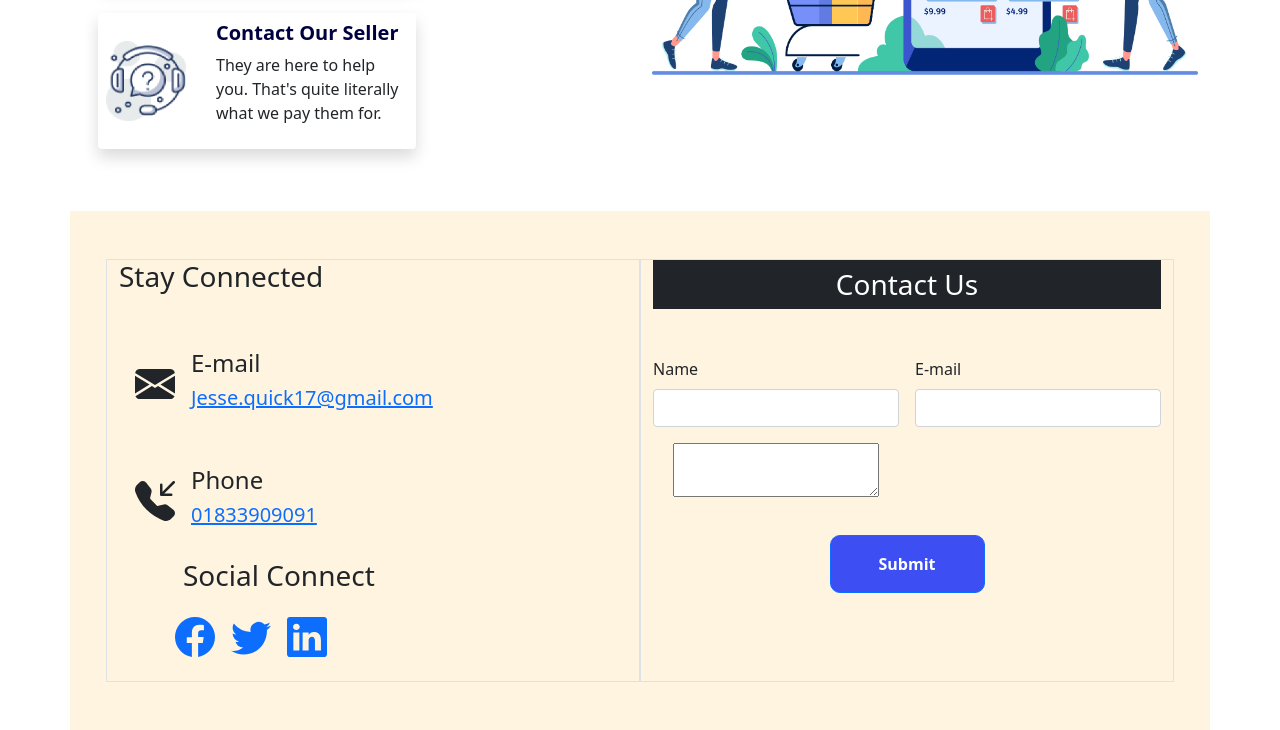
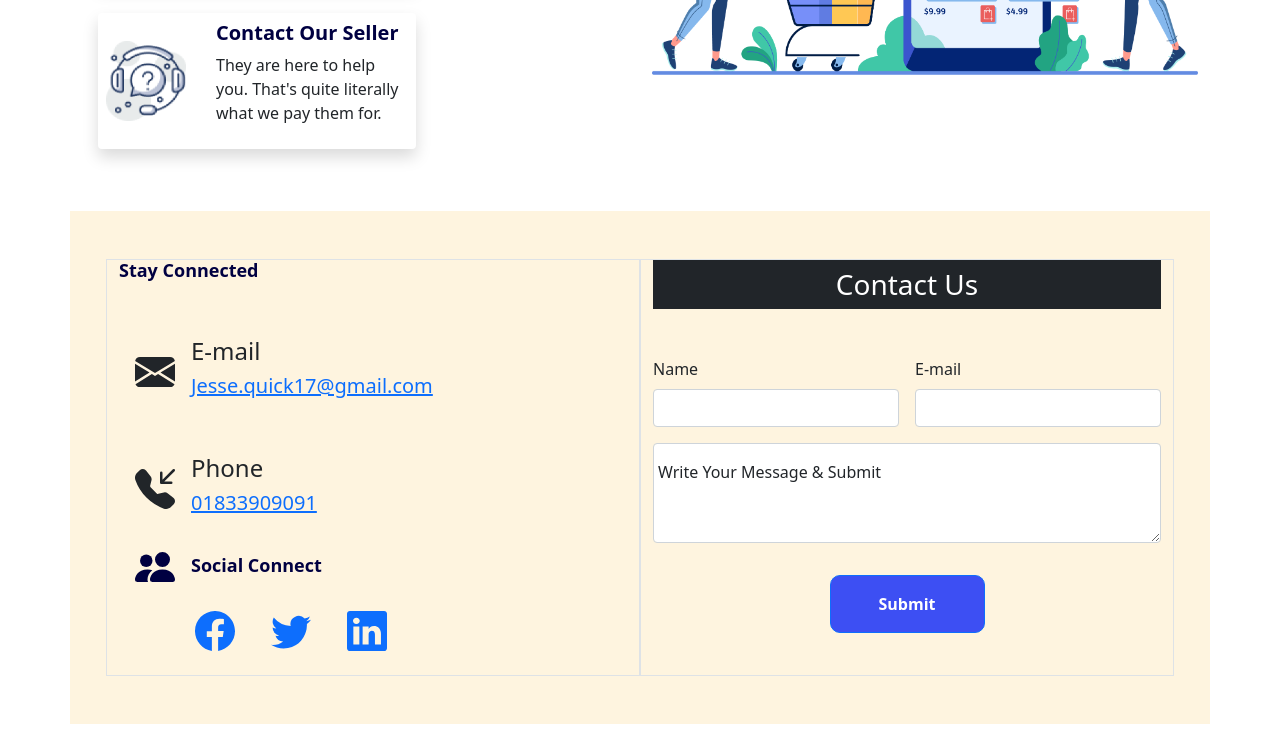
Before and after one commit to Sujan-2021/E-commerce-Responsive-Assignment-2, a plain HTML site: page index.html in a window 1280 px wide. Shown: the part 2417-3147 px from the top of the page. Drawn offline with nearby package versions, Linux system fonts and the light colour scheme.

Commit message:
3rd commit

```diff
--- a/index.html
+++ b/index.html
@@ -252,7 +252,7 @@
     <Section id="contact" class="container mt-5 p-5 custom-bg">
         <div class="row">
             <div class="col-md-6 col-sm-12 border stay-connect ">
-                <H3 class="">Stay Connected</H3> <br><br>
+                <H3 class="h3-custom-font">Stay Connected</H3> <br><br>
                 <div class="connect d-flex align-items-center ">
                     <div class="connect-image p-2 mx-2">
                         <svg xmlns="http://www.w3.org/2000/svg" width="40" height="40" fill="currentColor" class="bi bi-envelope-fill"
@@ -287,9 +287,15 @@
 
 
                     </div>
-                    <div class="connect mt-4 mx-5 ">
-                        <h3 class="mx-3">Social Connect</h3>
-                        <ul class=" list-unstyled d-flex mt-3 my-list">
+                    <div class="connect  mt-4 ">
+                        <h3 class="h3-custom-font"><span class="connect-image p-2 mx-2"><svg xmlns="http://www.w3.org/2000/svg" width="40" height="40" fill="currentColor" class="bi bi-people-fill"
+                            viewBox="0 0 16 16">
+                            <path d="M7 14s-1 0-1-1 1-4 5-4 5 3 5 4-1 1-1 1H7zm4-6a3 3 0 1 0 0-6 3 3 0 0 0 0 6z" />
+                            <path fill-rule="evenodd"
+                                d="M5.216 14A2.238 2.238 0 0 1 5 13c0-1.355.68-2.75 1.936-3.72A6.325 6.325 0 0 0 5 9c-4 0-5 3-5 4s1 1 1 1h4.216z" />
+                            <path d="M4.5 8a2.5 2.5 0 1 0 0-5 2.5 2.5 0 0 0 0 5z" />
+                        </svg></span>Social Connect</h3>
+                        <ul class=" list-unstyled d-flex mt-3 mx-5 my-list">
                             <li class="p-2 "><a href="#"><svg xmlns="http://www.w3.org/2000/svg" width="40" height="40" fill="currentColor" class="bi bi-facebook"
                                 viewBox="0 0 16 16">
                                 <path
@@ -314,16 +320,20 @@
                     <form class="row g-3">
                         <div class="col-md-6">
                             <label for="inputName4" class="form-label">Name</label>
-                            <input type="text" class="form-control" id="inputEmail4">
+                            <input type="text" class="form-control" id="inputEmail4" required>
                         </div>
                         <div class="col-md-6">
                             <label for="inputPassword4" class="form-label">E-mail</label>
-                            <input type="email" class="form-control" id="inputPassword4">
+                            <input type="email" class="form-control" id="inputPassword4" required>
                         </div>
 
-                        <div class="col-md-6 col-sm-12 text-center">
-                            <textarea name="" id=""></textarea>
+                        <div class="form-floating">
+                            <textarea class="form-control" placeholder="Leave a comment here" id="floatingTextarea2"
+                                style="height: 100px" required></textarea>
+                            <label for="floatingTextarea2">Write Your Message & Submit</label>
                         </div>
+
+
                         <div class="col-md-12 text-center px-5 ">
                             <button type="submit" class="btn btn-primary custom-br custom-button-bg card-button-text px-5 py-3 mt-3">Submit</button>
                         </div>
--- a/style.css
+++ b/style.css
@@ -48,6 +48,7 @@ h2{
 
 
 }
+
 .cs-design{
     font-family: 'Bebas Neue', cursive;
     text-transform: uppercase;
@@ -55,6 +56,7 @@ h2{
     font-size: 60px;
 
 }
+
 .button-icon{
     width: 20px;
     height: 20px;
@@ -148,6 +150,6 @@ h2{
     height: 150px;
 }
 
-.svgs{
-    font-size: 3rem;
+.my-list li{
+    margin-left: 20px;
 }
```
